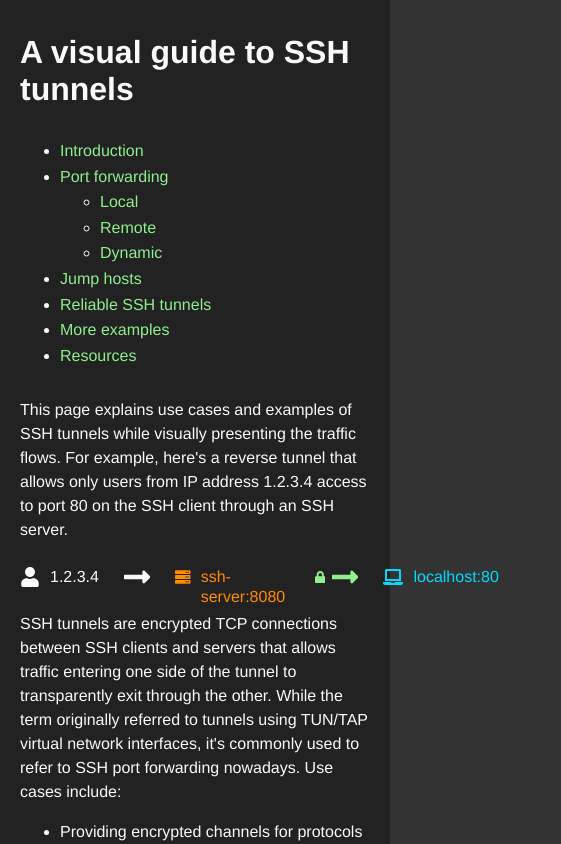
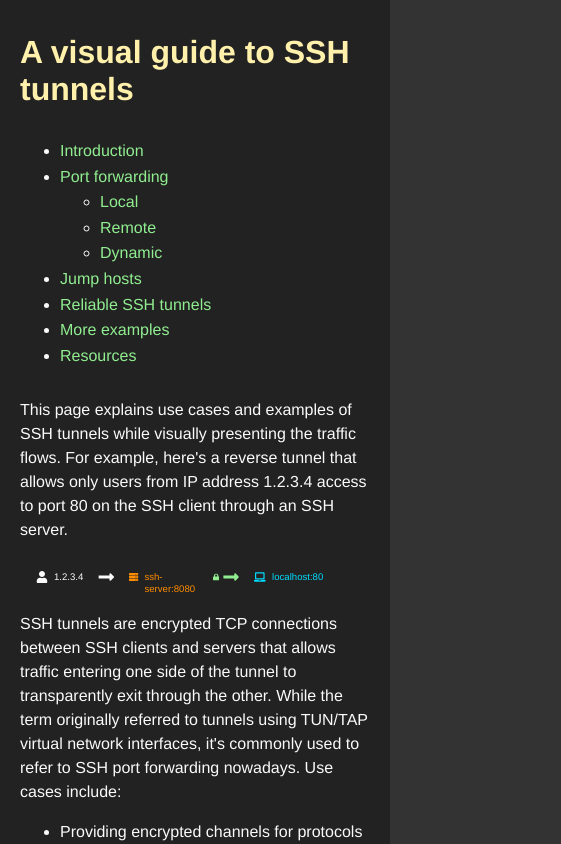
Before and after one commit to linrock/ssh-tunnels, a Vue app: page / in a window 390 px wide. Shown: the top 844 px of the page, 561 px wide, since content can reach past the window. Built offline with nearby package versions, Linux system fonts and the light colour scheme.

Commit message:
Give h1 and h2 a different color, responsive width hack

```diff
--- a/src/style.styl
+++ b/src/style.styl
@@ -23,6 +23,9 @@ a
 h1
   font-size 2rem
   margin 0
+
+h1, h2
+  color #fff1ab
 
 svg
   height 30px
@@ -69,3 +72,15 @@ section
 @media screen and (max-width: 700px)
   .container
     width 100%
+
+@media screen and (max-width: 500px)
+  .flow-diagram
+    transform: scale(0.8) translate(-50px)
+    width: 100%
+
+@media screen and (max-width: 400px)
+  // hack to make flow diagrams fit in one line
+  // TODO make these mobile friendly
+  .flow-diagram
+    transform: scale(0.6) translate(-90px)
+    width: 100%
```
